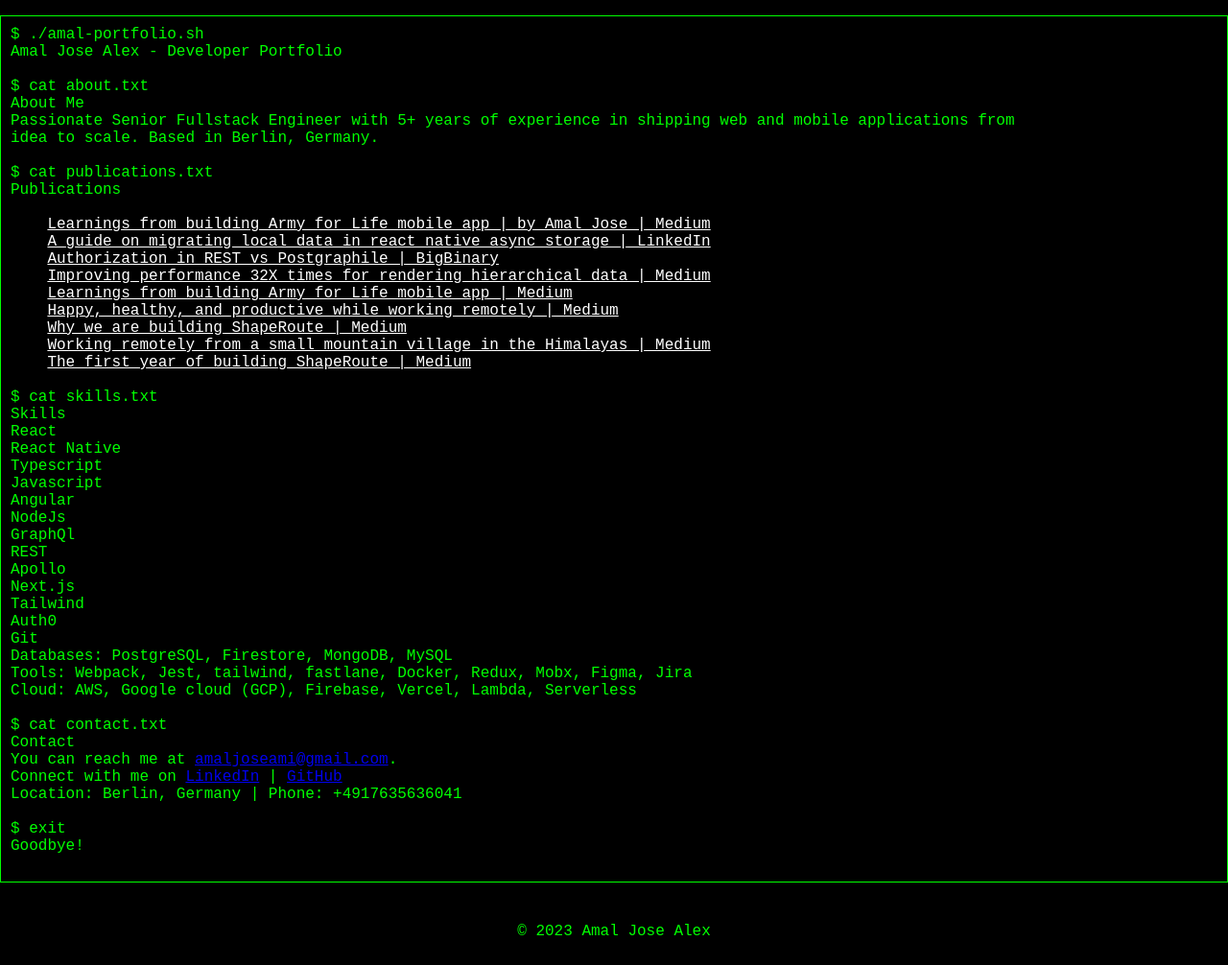
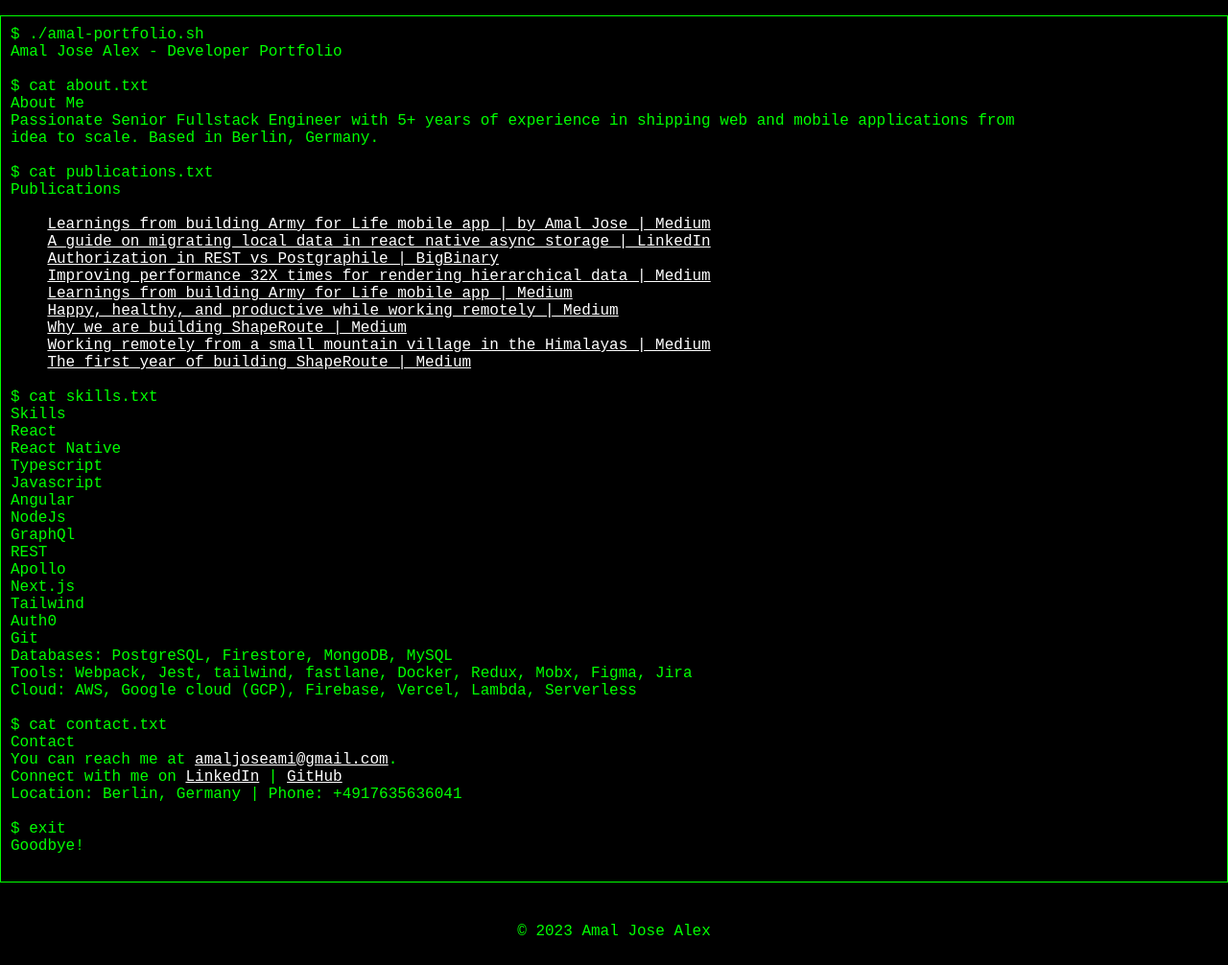
Before and after one commit to amaljosea/portfolio, a plain HTML site: page index.html in a window 1280 px wide. Shown: the whole page at 96% size. Drawn offline with Linux system fonts and the light colour scheme.

Commit message:
Make all the links white

```diff
--- a/index.html
+++ b/index.html
@@ -75,7 +75,7 @@
         overflow-x: auto;
       }
 
-      .blog-links span a {
+      a {
         color: white;
       }
     </style>
```
